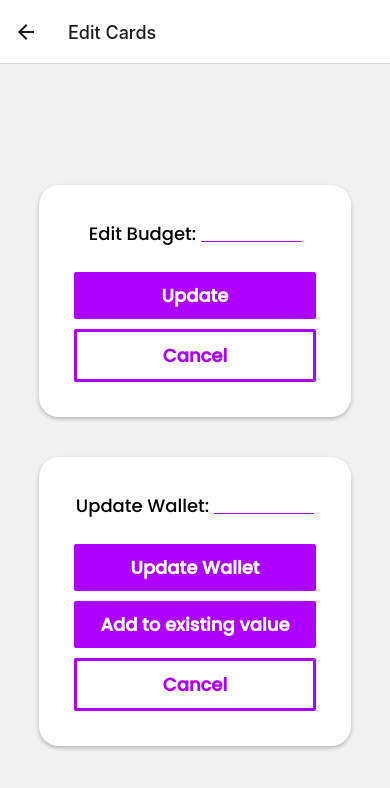
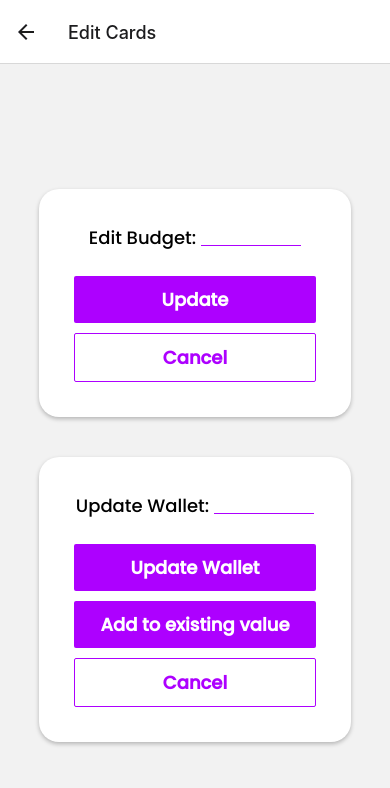
Before and after one commit to TheHood02/xpenditure-react-native-app, a React Native app: screen /EditCardsScreen in a window 390 px wide. Shown: the top 788 px of the page. Built offline with nearby package versions, Linux system fonts and the light colour scheme; no server answers; the database is empty.

Commit message:
change css

```diff
--- a/App.js
+++ b/App.js
@@ -5,7 +5,6 @@ import { NavigationContainer } from "@react-navigation/native";
 import { createNativeStackNavigator } from "@react-navigation/native-stack";
 import HomeScreen from "./src/Screens/HomeScreen/HomeScreen";
 import AddTransactionScreen from "./src/Screens/AddTransactionScreen/AddTransactionScreen";
-import Sandbox from "./Sandbox";
 import EditCardsScreen from "./src/Screens/EditCardsScreen/EditCardsScreen";
 
 const getFonts = () =>
@@ -62,7 +61,6 @@ export default function App() {
       <NavigationContainer>
         <MyStack />
       </NavigationContainer>
-      // <Sandbox />
       // <HomeScreen />
       // <AddTransactionScreen />
       // <EditCardsScreen />
--- a/src/Screens/EditCardsScreen/EditCardsScreen.js
+++ b/src/Screens/EditCardsScreen/EditCardsScreen.js
@@ -136,7 +136,7 @@ const styles = StyleSheet.create({
   },
   buttonCancel: {
     backgroundColor: "#fff",
-    borderWidth: 3,
+    borderWidth: 1,
     borderColor: "#AD00FF"
   },
   textStyle: {
```
